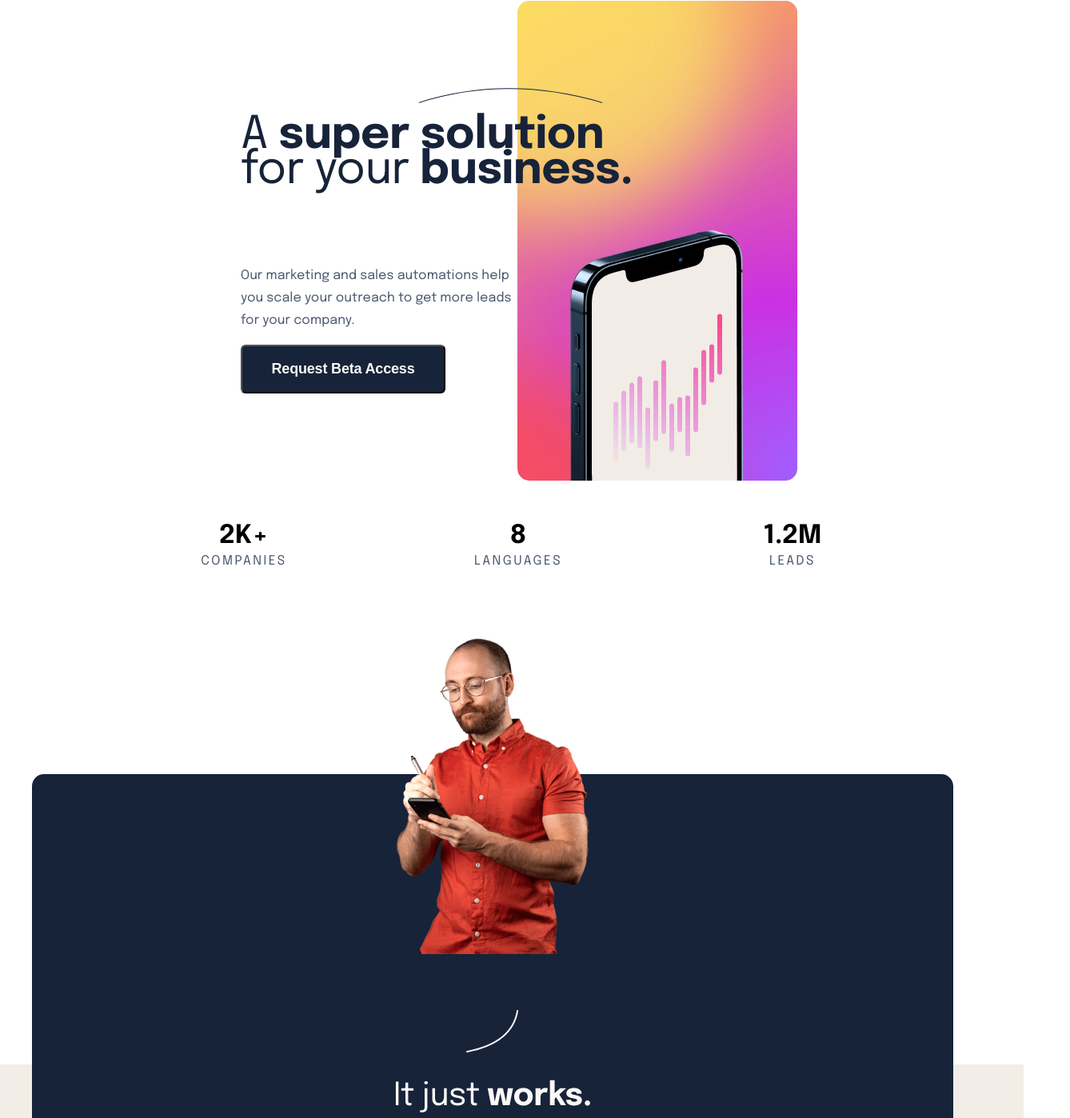
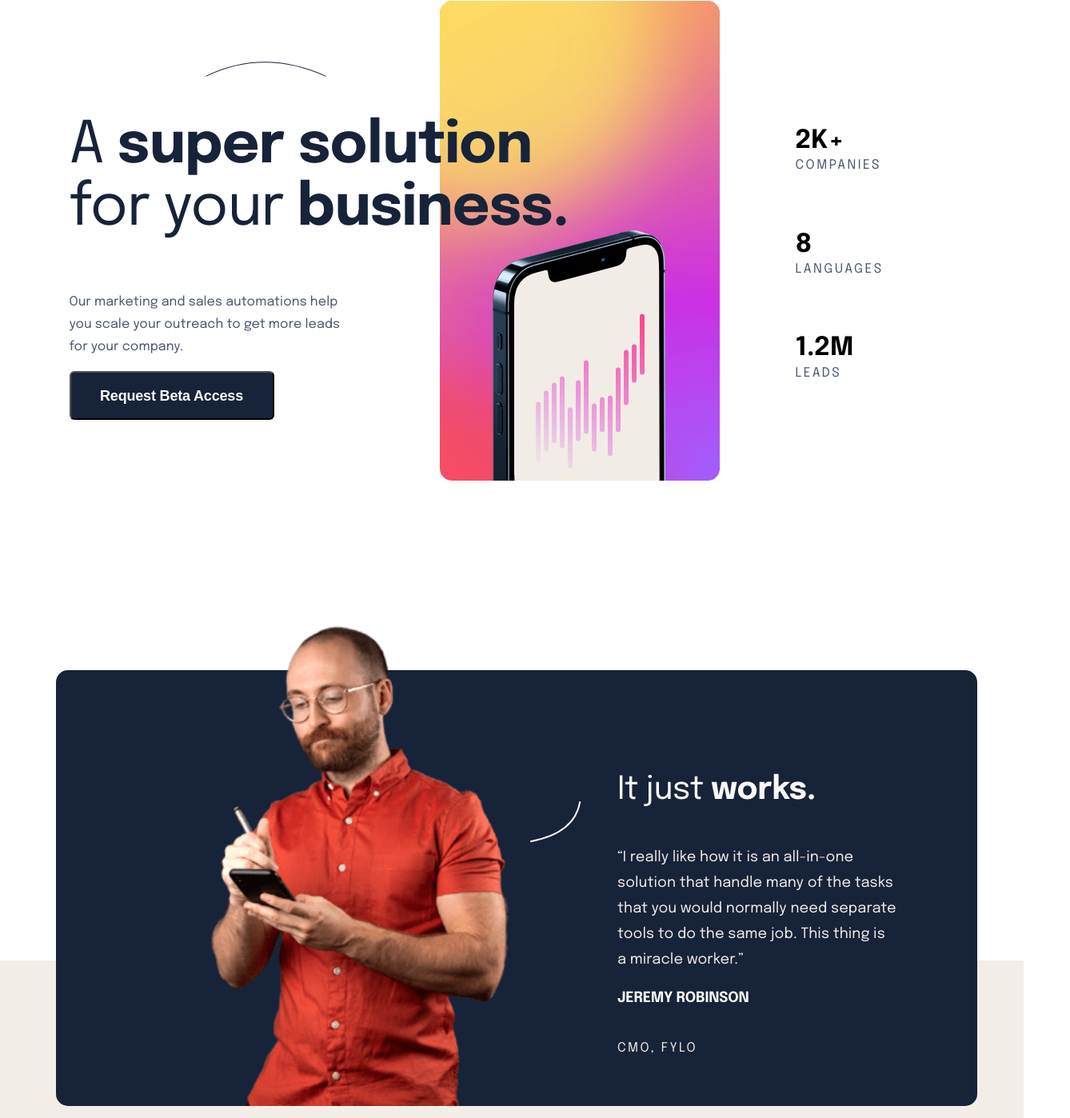
Before and after one commit to g1org11/suite-landing-page, a plain HTML site: page index.html in a window 1280 px wide. Shown: the part 127-1525 px from the top of the page at 80% size, 1338 px wide, since content can reach past the window. Drawn offline with Linux system fonts and the light colour scheme.

Commit message:
add desktop css

```diff
--- a/index.html
+++ b/index.html
@@ -63,10 +63,12 @@
       </div>
       <div class="global">
         <div class="works">
-          <div>
-            <div class="jer"><img class="jeremy" src="./assets/image-jeremy-small.png" /></div>
+          <div class="works-content">
+            <div class="jer">
+              <img class="jeremy" src="./assets/image-jeremy-small.png" />
+            </div>
 
-            <div class="tex">
+            <div class="text">
               <div class="curvelast">
                 <img class="workcurve" src="./assets/pattern-curved-line-2.svg" />
               </div>
--- a/tablet_desktop.css
+++ b/tablet_desktop.css
@@ -8,10 +8,17 @@
   }
 
   .curvetop {
-    width: 231.19px;
-    left: 222px;
+    position: relative;
   }
-
+  .workcurve {
+    position: absolute;
+    top: 35%;
+    right: 47%;
+    margin-bottom: 50px;
+  }
+  .text-infos {
+    padding-top: 200px;
+  }
   .top {
     position: absolute;
     z-index: 2;
@@ -81,7 +88,6 @@
   }
 
   .works {
-    width: 100%;
     position: absolute;
     z-index: 2;
     width: 90%;
@@ -106,3 +112,88 @@
     align-items: center;
   }
 }
+@media screen and (min-width: 1024px) {
+  .heading {
+    font-size: 72px;
+    height: 156px;
+    width: 635px;
+    line-height: 78px;
+    /* or 108% */
+    letter-spacing: -1px;
+  }
+  .works {
+    height: 545px;
+  }
+
+  .text-infos {
+    padding-top: 0;
+    text-align: left;
+    align-items: flex-start;
+    padding-right: 100px;
+  }
+  .texdesc {
+    text-align: left;
+    margin-bottom: 40px;
+  }
+  .texdesc {
+    width: 350px;
+  }
+  .jer {
+    position: absolute;
+    top: -55px;
+    right: 17%;
+  }
+  .jeremy {
+    height: 600px;
+    width: 375px;
+  }
+  .tex {
+    width: 350px;
+  }
+  .works-content {
+    display: flex;
+    flex-direction: row-reverse;
+  }
+
+  .curvetop {
+    position: relative;
+  }
+  .workcurve {
+    position: absolute;
+    top: 30%;
+    right: 43%;
+    height: 52px;
+    width: 64.0488510131836px;
+  }
+  .text {
+    display: flex;
+    flex-direction: row;
+  }
+
+  .top {
+    transform: translateX(-20%);
+  }
+
+  .topic {
+    flex-direction: column;
+    justify-content: center;
+    transform: translateX(100%);
+  }
+
+  .block,
+  .topicdesc {
+    text-align: inherit;
+  }
+
+  .top {
+    left: -88px;
+  }
+
+  .tablet {
+    transform: translateX(248px);
+  }
+
+  .works {
+    left: 30px;
+  }
+}
```
